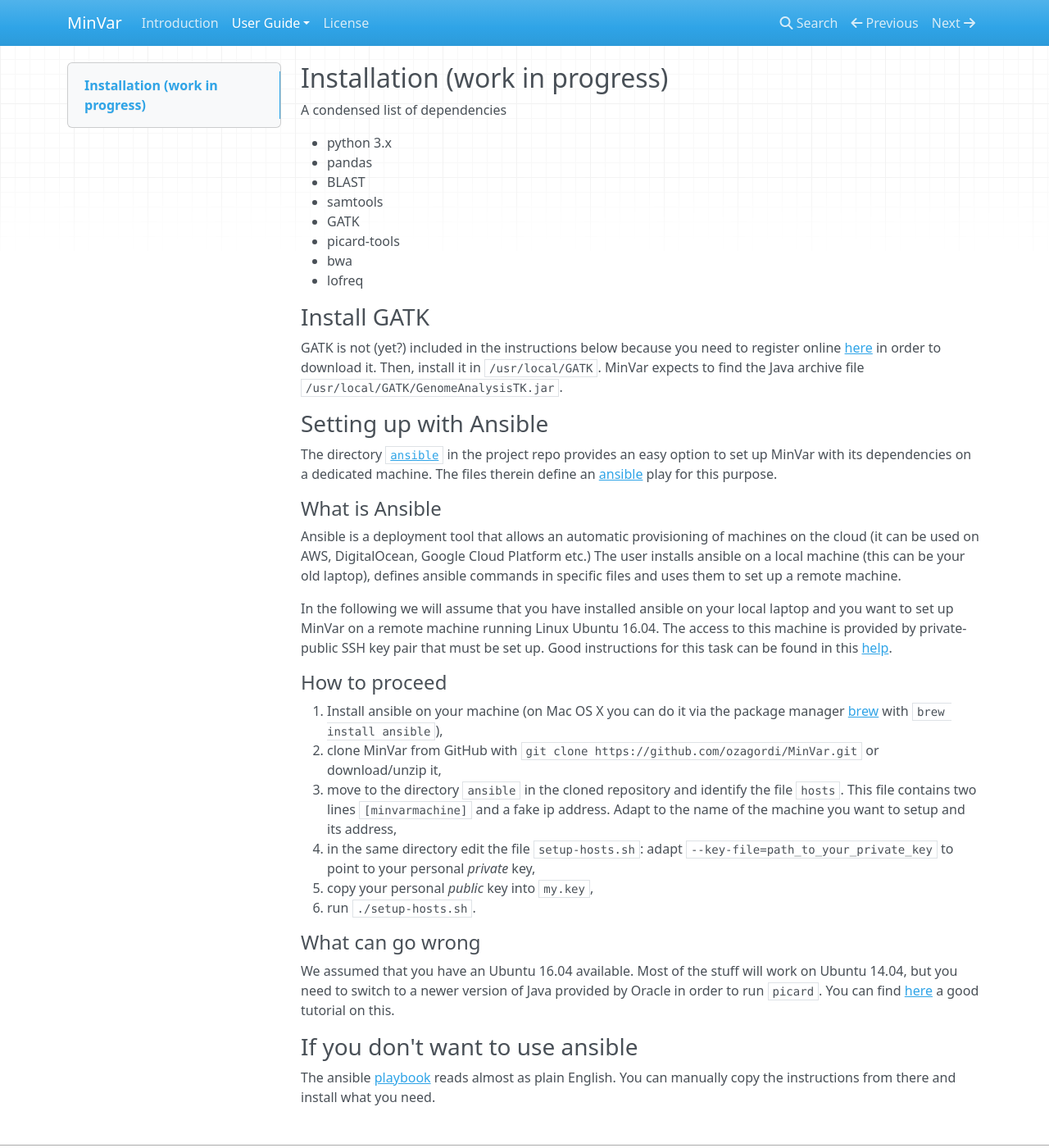
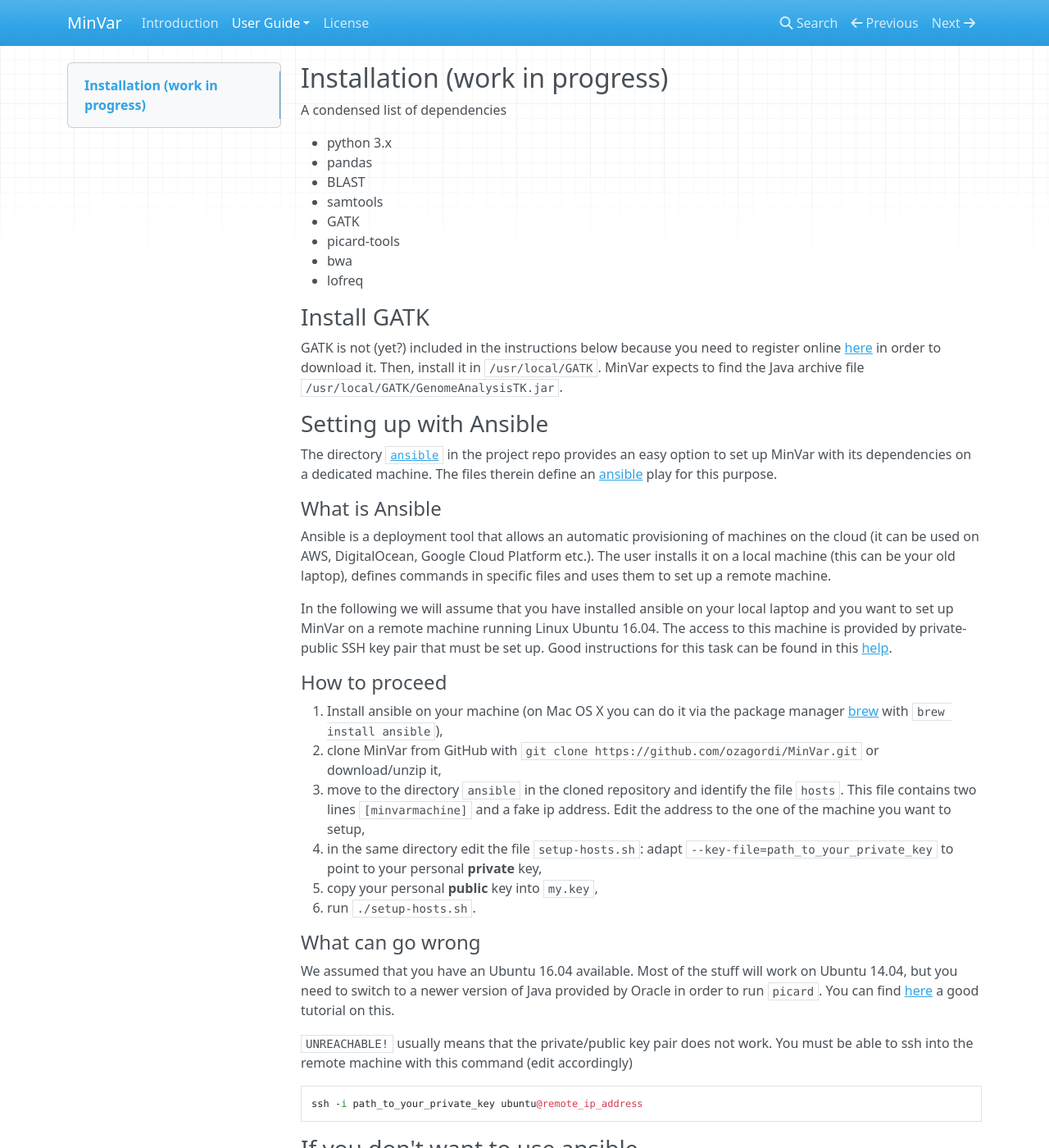
Before and after one commit to medvir/MinVar, an MkDocs documentation site: the page built from rtd/user-guide/installation.md, in a window 1280 px wide and 1400 px high. Shown: the whole window at 82% size. Built offline with MkDocs 1.6.1, drawn with Linux system fonts in a browser that asks for light colours; nearby versions of some CDN libraries; old or Windows-style settings are respelled for this version of MkDocs.

Commit message:
Small fixes to the docs

```diff
--- a/rtd/user-guide/installation.md
+++ b/rtd/user-guide/installation.md
@@ -28,15 +28,15 @@ its dependencies on a dedicated machine. The files therein define an
 #### What is Ansible
 
 Ansible is a deployment tool that allows an automatic provisioning of machines
-on the cloud (it can be used on AWS, DigitalOcean, Google Cloud Platform etc.)
-The user installs ansible on a local machine (this can be your old laptop),
-defines ansible commands in specific files and uses them to set up a remote
-machine.
+on the cloud (it can be used on AWS, DigitalOcean, Google Cloud Platform etc.).
+The user installs it on a local machine (this can be your old laptop), defines
+commands in specific files and uses them to set up a remote machine.
 
 In the following we will assume that you have installed ansible on your local
 laptop and you want to set up MinVar on a remote machine running Linux Ubuntu 16.04.
 The access to this machine is provided by private-public SSH key pair that must be
-set up. Good instructions for this task can be found in this [help](https://help.ubuntu.com/community/SSH/OpenSSH/Keys).
+set up. Good instructions for this task can be found in this
+[help](https://help.ubuntu.com/community/SSH/OpenSSH/Keys).
 
 #### How to proceed
 
@@ -46,10 +46,10 @@ set up. Good instructions for this task can be found in this [help](https://help
    or download/unzip it,
 3. move to the directory `ansible` in the cloned repository and identify the file
    `hosts`. This file contains two lines `[minvarmachine]` and a fake ip address.
-   Adapt to the name of the machine you want to setup and its address,
+   Edit the address to the one of the machine you want to setup,
 4. in the same directory edit the file `setup-hosts.sh`: adapt
-   `--key-file=path_to_your_private_key` to point to your personal *private* key,
-5. copy your personal *public* key into `my.key`,
+   `--key-file=path_to_your_private_key` to point to your personal **private** key,
+5. copy your personal **public** key into `my.key`,
 6. run `./setup-hosts.sh`.
 
 #### What can go wrong
@@ -60,6 +60,11 @@ Oracle in order to run `picard`. You can find
 [here](https://www.digitalocean.com/community/tutorials/how-to-install-java-with-apt-get-on-ubuntu-16-04)
 a good tutorial on this.
 
+`UNREACHABLE!` usually means that the private/public key pair does not work.
+You must be able to ssh into the remote machine with this command (edit accordingly)
+
+    ssh -i path_to_your_private_key ubuntu@remote_ip_address
+
 ### If you don't want to use ansible
 
 The ansible [playbook](https://github.com/ozagordi/MinVar/blob/master/ansible/setup.yml)
```
Also changed, not shown: 1 other file.
